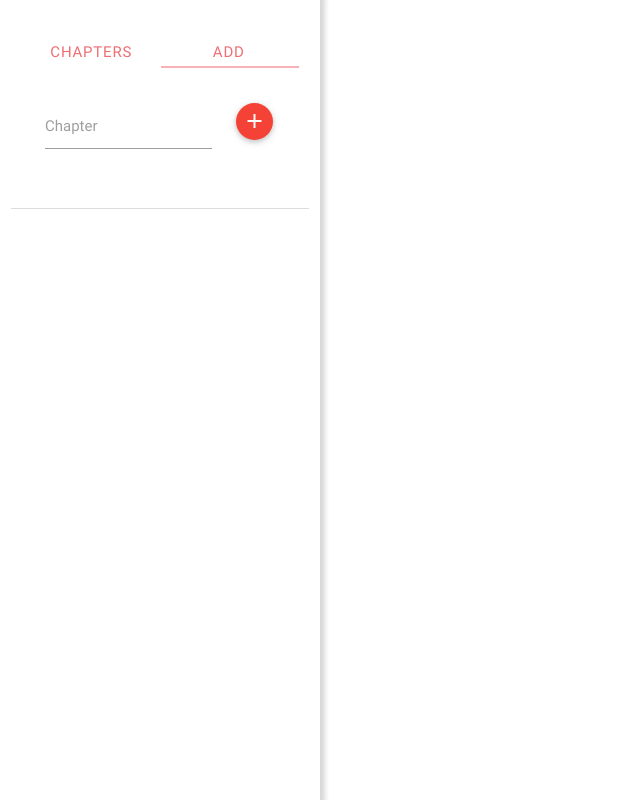
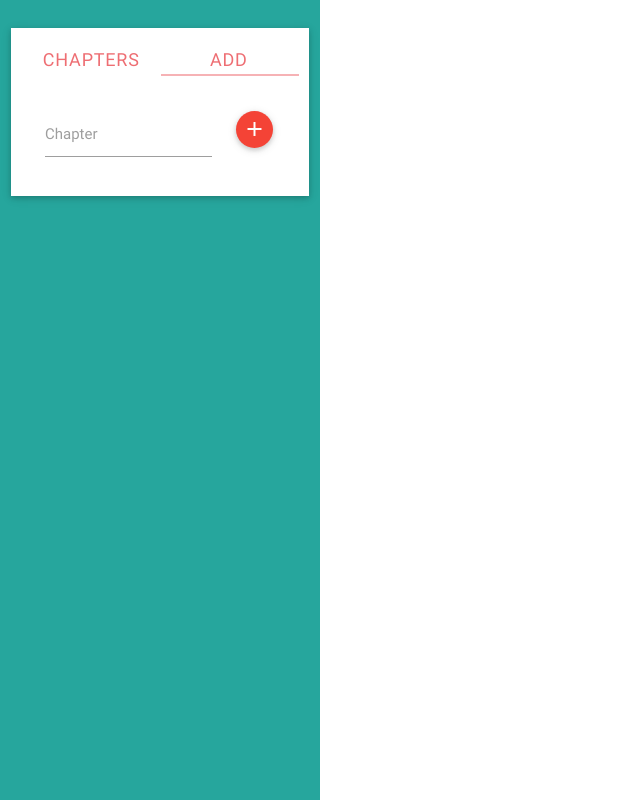
Before and after one commit to SoftArchSOAC/Numerical-Solver-Admin, a PHP site: page / in a window 1280 px wide. Shown: the whole page, without its empty margins (0-640 px from the left). Run offline with PHP 8.4, Linux system fonts and the light colour scheme; data that the repository does not hold is empty.

Commit message:
Major UI changes, and unit with symbol 'N.A'. is considered unitless.

```diff
--- a/css/site.css
+++ b/css/site.css
@@ -165,30 +165,27 @@
 .left, .middle, .right{
     min-height: 100vh;
     min-width: 320px;
-    padding-top: 20px !important;
-}
-
-.left{
-    box-shadow: 0 0px 5px 5px rgba(0, 0, 0, 0.16), 0 0px 0px 0 rgba(0, 0, 0, 0.12);
-}
-
-.right{
-    box-shadow: 0 0px 5px 5px rgba(0, 0, 0, 0.16), 0 0px 0px 0 rgba(0, 0, 0, 0.12);
-    display: none;
+    padding-top: 8px !important;
 }
 
 .left a, .left li a, .right a, .right li a, .middle a, .middle li a{
     display: block;
-    font-size: 1rem;
+    font-size: 1.2rem;
     height: 64px;
     line-height: 64px;
     padding: 0 15px;
 }
 
 .middle{
-    float: left;
-    display: none;
-    //box-shadow: 2px 0 5px -2px rgba(0, 0, 0, 0.16), 5px 0 5px -2px rgba(0, 0, 0, 0.12);
+    border-top: 2px solid #26a69d;
+    border-left : 2px solid #26a69d;
+    border-right: 2px solid #26a69d;
+}
+
+h5 span {
+    text-transform: uppercase;
+    text-transform: fullwidth;
+    font-size: larger;
 }
 
 .separator{
@@ -205,6 +202,7 @@
     height: 30px !important;
     line-height: 30px !important;
     padding: 0 !important;
+    margin: 2px;
 }
 
 .grid{
@@ -255,10 +253,10 @@ div.params{
 
 .math-func > a{
     text-transform: none;
-
+    margin: 2px 2px 2px 2px;
 }
 
-.topics-section, .numericals-section {
+.topics-section, .numericals-section, .middle, .right {
     display: none;
 }
 
@@ -281,3 +279,36 @@ div.params{
     opacity: 0.5;
     pointer-events: none;
 }
+
+.chapters-section, .topics-section, .numericals-section, .params, .units {
+    margin: 20px 0px 30px 0px;
+    background-color: white;
+}
+
+.units {
+    min-height: 260px;
+    margin-bottom: 10px;
+}
+
+.numericals-section{
+    padding-bottom: 30px;
+    margin-bottom: 10px;
+}
+
+.right, .left {
+    background-color: #26a69d;
+    margin-bottom: 0;
+    padding-bottom: 0;
+    bottom: 0;
+}
+
+.btn {
+    background: whitesmoke;
+    color: #26a69d;
+    border-bottom: 2px solid #26a69d;
+}
+
+#btnUpdateQuestion {
+    background: #26a69d;
+    color: white;
+}
--- a/index.php
+++ b/index.php
@@ -21,10 +21,10 @@
     </head>
     <body>
         <div style="padding-bottom: 0; margin-bottom: 0;" class="row">
-            <div class="col s3 left">
+            <div class="col s3 left z-depth-0">
                 <div align="center">
                     <!-- BEGIN SECTION: CHAPTERS -->
-                    <div class="row chapters-section">
+                    <div class="row chapters-section z-depth-1">
                         <div class="col s12">
                             <ul class="tabs margin-bottom-20">
                                 <li class="tab col s3"><a id="viewChapters" class="active" href="#tabChapters">Chapters</a></li>
@@ -32,7 +32,7 @@
                             </ul>
                         </div>
                         <div id="tabChapters" class="col s12 tabChapters">
-                            <a id="selectedChapter" data-selected-id="0" class='dropdown-button btn' href='#' data-beloworigin="true" data-activates='ddChapters'>Select Chapter</a>
+                            <a id="selectedChapter" data-selected-id="0" class='dropdown-button btn z-depth-1' href='#' data-beloworigin="true" data-activates='ddChapters'>Select Chapter</a>
                             <ul id='ddChapters' class='dropdown-content'>
                             </ul>
                             <p id="noChapMsg">Add chapters to see them here.</p>
@@ -56,10 +56,8 @@
                     <!-- -------------------
                     END SECTION: CHAPTERS -->
 
-                    <hr class="separator"/>
-
                     <!-- BEGIN SECTION: TOPICS -->
-                    <div class="row topics-section">
+                    <div class="row topics-section z-depth-1">
                         <div class="col s12">
                             <ul class="tabs margin-bottom-20">
                                 <li class="tab col s3"><a id="viewTopics" class="active" href="#tabTopics">Topics</a></li>
@@ -91,10 +89,8 @@
                     <!-- -------------------
                     END SECTION: TOPICS -->
 
-                    <hr class="separator numericals-section"/>
-
                     <!-- BEGIN SECTION: NUMERICALS -->
-                    <div class="row numericals-section">
+                    <div class="row numericals-section z-depth-1">
                         <div class="col s12">
                             <ul class="tabs margin-bottom-20">
                                 <li class="tab col s3"><a id="viewNumericals" class="active" href="#tabNumericals">Numericals</a></li>
@@ -129,10 +125,13 @@
                 </div>
             </div>
 
-            <div class="col s6 middle">
+            <div class="col s6 middle z-depth-2">
+                <div align="center">
+                    <h5><span class="selectedNumerical theme-color">..</span></h5>
+                    <hr style="margin-bottom: 30px; width: 94%;">
+                </div>
                 <!-- BEGIN SECTION: STATEMENTS -->
                 <div class="container-fluid margin-left-30 margin-bottom-50 ">
-                    <h5>Statement For <span class="selectedNumerical theme-color">..</span></h5>
                     <div class="row">
                         <div class="input-field col s11">
                             <textarea id="txtNumStatement" class="materialize-textarea textarea"></textarea>
@@ -150,11 +149,10 @@
 
                 <!-- BEGIN SECTION: FORMULA -->
                 <div class="container-fluid margin-left-30 margin-bottom-50">
-                    <h5>Formula String For <span class="selectedNumerical theme-color">..</span></h5>
                     <div class="row">
                         <div class="input-field col s11">
                             <textarea id="txtNumFormulaString" class="materialize-textarea textarea"></textarea>
-                            <label for="txtNumFormulaString">Formula String </label>
+                            <label for="txtNumFormulaString">Formula </label>
                         </div>
 
                         <div class="input-field col s12 all-math-op">
@@ -186,30 +184,30 @@
                                 <a class="waves-effect waves-light btn btn-small grid">0</a>
                             </div>
                             <div class="input-field col s5 math-func">
-                                <a class="waves-effect waves-light grid">abs</a>
-                                <a class="waves-effect waves-light grid">sqrt</a>
-                                <a class="waves-effect waves-light grid">cbrt</a>
-                                <a class="waves-effect waves-light grid">ceil</a>
-                                <a class="waves-effect waves-light grid">floor</a>
-                                <a class="waves-effect waves-light grid">exp</a>
-                                <a class="waves-effect waves-light grid">log</a>
-                                <a class="waves-effect waves-light grid">log10</a>
-                                <a class="waves-effect waves-light grid">log2</a>
-                                <a class="waves-effect waves-light grid">sin</a>
-                                <a class="waves-effect waves-light grid">cos</a>
-                                <a class="waves-effect waves-light grid">tan</a>
+                                <a class="waves-effect waves-light btn grid">abs</a>
+                                <a class="waves-effect waves-light btn grid">sqrt</a>
+                                <a class="waves-effect waves-light btn grid">cbrt</a>
+                                <a class="waves-effect waves-light btn grid">ceil</a>
+                                <a class="waves-effect waves-light btn grid">floor</a>
+                                <a class="waves-effect waves-light btn grid">exp</a>
+                                <a class="waves-effect waves-light btn grid">log</a>
+                                <a class="waves-effect waves-light btn grid">log10</a>
+                                <a class="waves-effect waves-light btn grid">log2</a>
+                                <a class="waves-effect waves-light btn grid">sin</a>
+                                <a class="waves-effect waves-light btn grid">cos</a>
+                                <a class="waves-effect waves-light btn grid">tan</a>
                             </div>
                         </div>
                     </div>
-                    <a class="waves-effect waves-light btn margin-top-40 margin-right-40" id="btnUpdateQuestion">Add/Update</a>
+                    <a class="waves-effect waves-light btn margin-top-40 margin-right-40" id="btnUpdateQuestion">Add / Update</a>
                 </div>
                 <!-- -------------------
                 END SECTION: FORMULA -->
             </div>
 
-            <div class="col s3 right">
+            <div class="col s3 right z-depth-0">
                 <!-- BEGIN SECTION: PARAMETERS -->
-                <div class="container params">
+                <div class="params z-depth-1">
                     <div class="row">
                         <div class="col s12">
                             <span id="tempParam"></span> <span id="tempUnit"></span>
@@ -258,13 +256,12 @@
                             </form>
                         </div>
                     </div>
-                    <hr class="separator"/>
                 </div>
                 <!-- -------------------
                 END SECTION: PARAMETERS -->
 
                 <!-- BEGIN SECTION: UNITS -->
-                <div class="container">
+                <div class="units z-depth-1">
                     <div class="row">
                         <div class="col s12">
                             <ul class="tabs margin-bottom-20">
--- a/js/NSA.js
+++ b/js/NSA.js
@@ -779,7 +779,8 @@ var NSA = function () {
                 $('.middle').removeClass('wait');
                 $('#tabUnits').addClass('wait');
 
-                var textToPrint = "'" + $thisParm.text() + " " + $this.text() + "' ";
+                var textToPrint = "'" + $thisParm.text() +
+                        ($this.text() === "N.A." ? "" : " " + $this.text()) + "' ";
                 NSA.insertAtCaret((focused), textToPrint);
 
                 $("#tabParams a, #tabUnits a").removeClass('selectedGrid');
```
